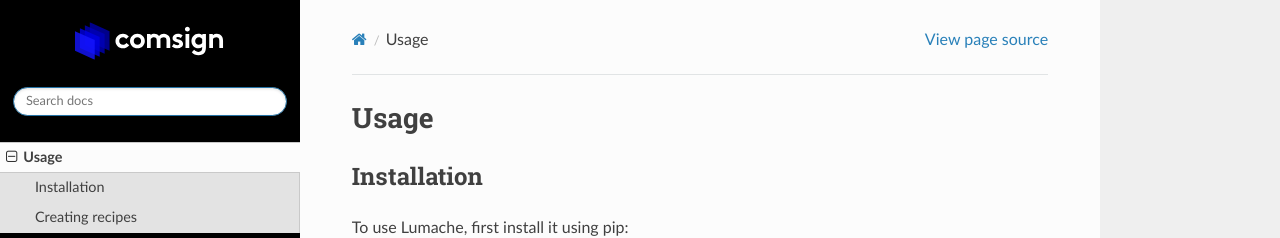
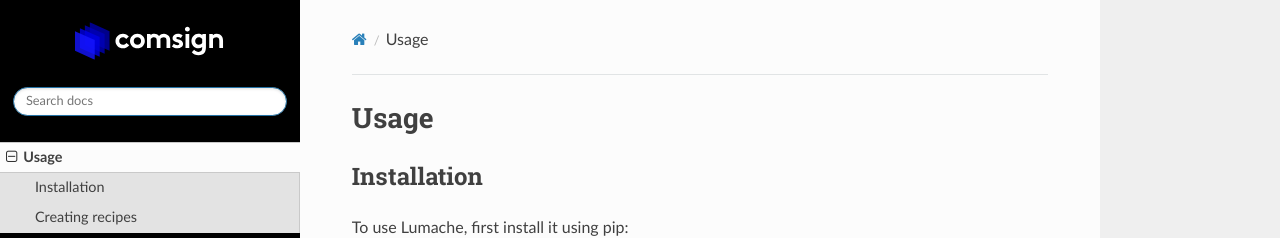
Before and after one commit to goodwi11/Documentation, a Sphinx documentation site: the page built from docs/source/usage.rst, in a window 1280 px wide and 1095 px high. Shown: the top 238 px of the window. Built offline with Sphinx 7.4.7 and the Read the Docs theme 2.0.0, drawn with Linux system fonts in a browser that asks for light colours; some of the changed text lies outside the part shown.

Commit message:
none footer

```diff
--- a/docs/source/_static/custom.css
+++ b/docs/source/_static/custom.css
@@ -1,19 +1,29 @@
+/* version */
 .rst-current-version {
   display: none !important;
 }
 
+/* leftbar main */
 .wy-nav-side {
   background-color: #000 !important;
 }
 
+/* leftbar top */
 .wy-side-nav-search {
   background-color: transparent !important;
 }
 
-.footer {
+/* full footer */
+footer {
   display: none !important;
 }
 
+/* edit on github */
+.wy-breadcrumbs-aside {
+  display: none !important;
+}
+
+/* syntax with color and border */
 .rst-content code, .rst-content tt, code {
   border: none !important;
 }
```
